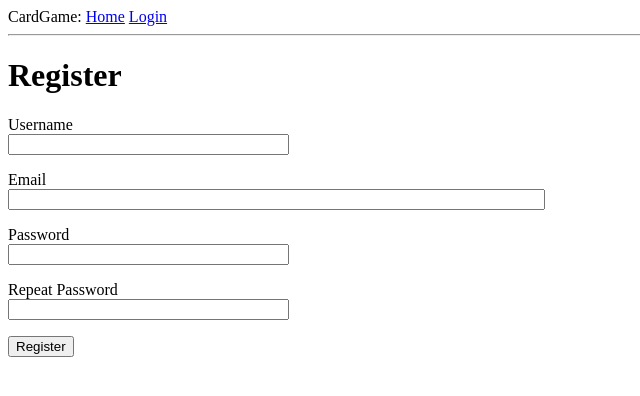
After one commit to dswisher/cardgame, a Flask app: page /register in a window 1280 px wide. The commit adds this page. Shown: the top 396 px of the page, without its empty margins (0-640 px from the left). Run offline with Flask 2, Linux system fonts and the light colour scheme.

Commit message:
Implement login and registration

```diff
--- a/app/__init__.py
+++ b/app/__init__.py
@@ -3,6 +3,7 @@ from flask_assets import Bundle, Environment
 from config import Config
 from flask_sqlalchemy import SQLAlchemy
 from flask_migrate import Migrate
+from flask_login import LoginManager
 
 
 app = Flask(__name__)
@@ -15,4 +16,7 @@ assets.register('main_js', js)
 db = SQLAlchemy(app)
 migrate = Migrate(app, db)
 
+login = LoginManager(app)
+login.login_view = 'login'
+
 from app import routes, models  # noqa
--- a/app/forms.py
+++ b/app/forms.py
@@ -1,6 +1,8 @@
+
 from flask_wtf import FlaskForm
 from wtforms import StringField, PasswordField, BooleanField, SubmitField
-from wtforms.validators import DataRequired
+from wtforms.validators import ValidationError, DataRequired, Email, EqualTo
+from app.models import User
 
 
 class LoginForm(FlaskForm):
@@ -8,3 +10,21 @@ class LoginForm(FlaskForm):
     password = PasswordField('Password', validators=[DataRequired()])
     remember_me = BooleanField('Remember Me')
     submit = SubmitField('Sign In')
+
+
+class RegistrationForm(FlaskForm):
+    username = StringField('Username', validators=[DataRequired()])
+    email = StringField('Email', validators=[DataRequired(), Email()])
+    password = PasswordField('Password', validators=[DataRequired()])
+    password2 = PasswordField('Repeat Password', validators=[DataRequired(), EqualTo('password')])
+    submit = SubmitField('Register')
+
+    def validate_username(self, username):
+        user = User.query.filter_by(username=username.data).first()
+        if user is not None:
+            raise ValidationError('Please use a different username.')
+
+    def validate_email(self, email):
+        user = User.query.filter_by(email=email.data).first()
+        if user is not None:
+            raise ValidationError('Please use a different email address.')
--- a/app/routes.py
+++ b/app/routes.py
@@ -1,14 +1,17 @@
 
-from flask import render_template, flash, redirect, url_for
-from app import app
-from app.forms import LoginForm
+from flask import render_template, flash, redirect, url_for, request
+from flask_login import current_user, login_user, logout_user, login_required
+from werkzeug.urls import url_parse
+from app import app, db
+from app.forms import LoginForm, RegistrationForm
+from app.models import User
 
 
 @app.route('/')
 @app.route('/index')
+@login_required
 def index():
-    user = {'username': 'Doug'}
-    return render_template('index.html', title='Home', user=user)
+    return render_template('index.html', title='Home')
 
 
 @app.route('/hello/')
@@ -19,8 +22,38 @@ def hello(name=None):
 
 @app.route('/login', methods=['GET', 'POST'])
 def login():
+    if current_user.is_authenticated:
+        return redirect(url_for('index'))
     form = LoginForm()
     if form.validate_on_submit():
-        flash('Login requested for user {}, remember_me={}'.format(form.username.data, form.remember_me.data))
+        user = User.query.filter_by(username=form.username.data).first()
+        if user is None or not user.check_password(form.password.data):
+            flash('Invalid username or password')
+            return redirect(url_for('login'))
+        login_user(user, remember=form.remember_me.data)
+        next_page = request.args.get('next')
+        if not next_page or url_parse(next_page).netloc != '':
+            next_page = url_for('index')
+        return redirect(next_page)
+    return render_template('login.html', title='Sign In', form=form)
+
+
+@app.route('/logout')
+def logout():
+    logout_user()
+    return redirect(url_for('index'))
+
+
+@app.route('/register', methods=['GET', 'POST'])
+def register():
+    if current_user.is_authenticated:
         return redirect(url_for('index'))
-    return render_template('login.html', title='Sign In', form=form)
+    form = RegistrationForm()
+    if form.validate_on_submit():
+        user = User(username=form.username.data, email=form.email.data)
+        user.set_password(form.password.data)
+        db.session.add(user)
+        db.session.commit()
+        flash('Congratulations, you are now a registered user!')
+        return redirect(url_for('login'))
+    return render_template('register.html', title='Register', form=form)
--- a/app/templates/base.html
+++ b/app/templates/base.html
@@ -12,7 +12,11 @@
         <div>
             CardGame:
             <a href="{{ url_for('index') }}">Home</a>
+            {% if current_user.is_anonymous %}
             <a href="{{ url_for('login') }}">Login</a>
+            {% else %}
+            <a href="{{ url_for('logout') }}">Logout</a>
+            {% endif %}
         </div>
         <hr />
         {% with messages = get_flashed_messages() %}
--- a/app/templates/index.html
+++ b/app/templates/index.html
@@ -2,7 +2,7 @@
 
 {% block content %}
     <h1>Flask</h1>
-    <p>Hello, {{ user.username }}</p>
+    <p>Hello, {{ current_user.username }}</p>
     <ul>
         <li><a href="{{ url_for('hello') }}">Hello</a></li>
     </ul>
--- a/app/templates/login.html
+++ b/app/templates/login.html
@@ -21,4 +21,5 @@
         <p>{{ form.remember_me() }} {{ form.remember_me.label }}</p>
         <p>{{ form.submit() }}</p>
     </form>
+    <p>New User? <a href="{{ url_for('register') }}">Click to Register</a></p>
 {% endblock %}
--- /dev/null
+++ b/app/templates/register.html
@@ -0,0 +1,37 @@
+{% extends "base.html" %}
+
+{% block content %}
+    <h1>Register</h1>
+    <form action="{{ url_for('register') }}" method="post">
+        {{ form.hidden_tag() }}
+        <p>
+            {{ form.username.label }}<br>
+            {{ form.username(size=32) }}<br>
+            {% for error in form.username.errors %}
+            <span style="color: red;">[{{ error }}]</span>
+            {% endfor %}
+        </p>
+        <p>
+            {{ form.email.label }}<br>
+            {{ form.email(size=64) }}<br>
+            {% for error in form.email.errors %}
+            <span style="color: red;">[{{ error }}]</span>
+            {% endfor %}
+        </p>
+        <p>
+            {{ form.password.label }}<br>
+            {{ form.password(size=32) }}<br>
+            {% for error in form.password.errors %}
+            <span style="color: red;">[{{ error }}]</span>
+            {% endfor %}
+        </p>
+        <p>
+            {{ form.password2.label }}<br>
+            {{ form.password2(size=32) }}<br>
+            {% for error in form.password2.errors %}
+            <span style="color: red;">[{{ error }}]</span>
+            {% endfor %}
+        </p>
+        <p>{{ form.submit() }}</p>
+    </form>
+{% endblock %}
--- a/requirements-to-freeze.txt
+++ b/requirements-to-freeze.txt
@@ -1,5 +1,6 @@
 Flask
 Flask-Assets
+Flask-Login
 Flask-Migrate
 Flask-SQLAlchemy
 Flask-WTF
--- a/requirements.txt
+++ b/requirements.txt
@@ -1,5 +1,6 @@
 Flask==1.0.2
 Flask-Assets==0.12
+Flask-Login==0.4.1
 Flask-Migrate==2.2.1
 Flask-SQLAlchemy==2.3.2
 Flask-WTF==0.14.2
```
Also changed, not shown: app/models.py (+15 -2 lines).
